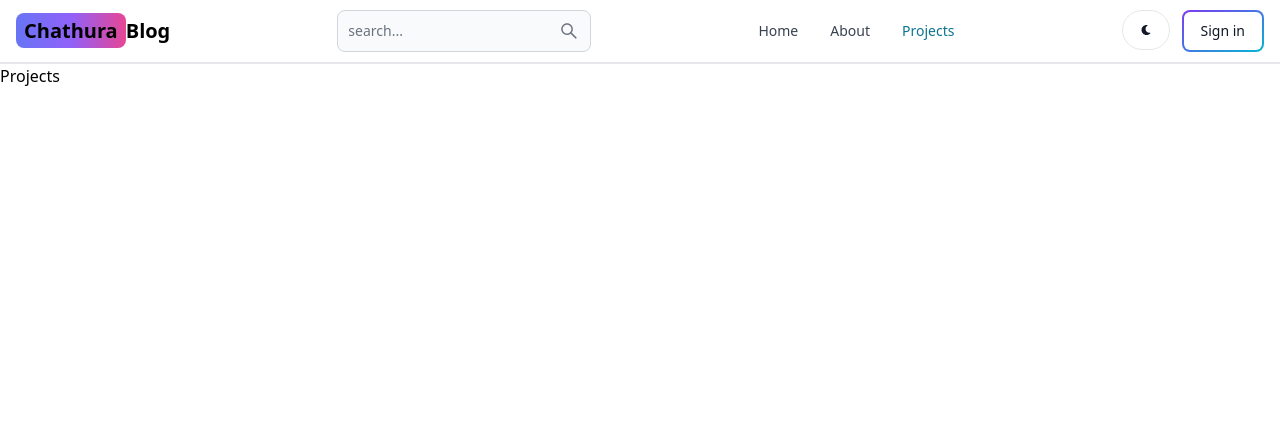
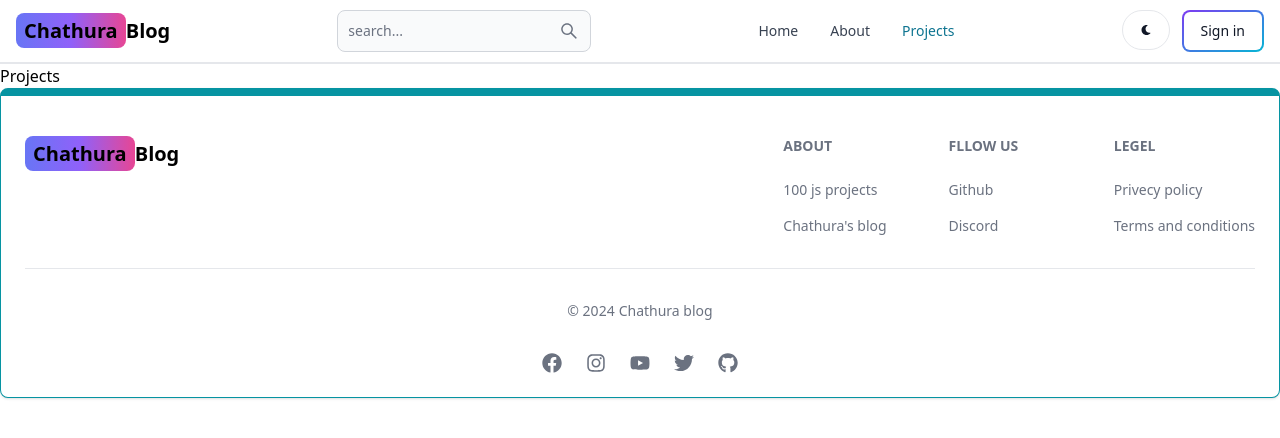
Before and after one commit to chathuraCA/mern-blog, a React (Vite) app in the folder client/: page /projects in a window 1280 px wide. Shown: the top 438 px of the page. Built offline with nearby package versions, Linux system fonts and the light colour scheme.

Commit message:
create footer component

```diff
--- a/client/src/App.jsx
+++ b/client/src/App.jsx
@@ -7,6 +7,7 @@ import SignUp from './pages/SignUp'
 import DashBoard from './pages/DashBoard'
 import Projects from './pages/Projects'
 import Header from './component/Header'
+import Footer from './component/Footer'
 
 export default function App() {
   return (
@@ -22,7 +23,7 @@ export default function App() {
 
     </Routes>
 
-
+    <Footer/>
     </BrowserRouter>
   )
 }
--- /dev/null
+++ b/client/src/component/Footer.jsx
@@ -0,0 +1,103 @@
+import { Footer } from 'flowbite-react'
+import React from 'react'
+import { Link} from "react-router-dom";
+import { FaFacebook,FaInstagram,FaTwitter,FaGithub,FaYoutube  } from "react-icons/fa";
+
+
+
+export default function FooterCom() {
+  return (
+    <Footer container className='border border-t-8 border-teal-500'>
+        <div className='w-full max-w-7xl mx-auto'>
+            <div className='grid w-full justify-between sm:flex md:grid-cols-1'>
+                <div className='mt-5'>
+                <Link
+        className="self-center whitespace-nowrap text-lg sm:text-xl font-semibold dark:text-white"
+        to="/"
+      >
+        <span className="px-2 py-1 bg-gradient-to-r from-indigo-500 via-purple-500 to-pink-500 rounded-lg ">
+          Chathura
+        </span>
+        Blog
+      </Link>
+                </div>
+          <div className='grid grid-cols-2 gap-8 mt-4 sm:grid-cols-3 sm:gap-6'>
+  <div>
+  <Footer.Title title='About'/>
+            <Footer.LinkGroup col>
+            <Footer.Link
+            href='https://www.100jsprojects.com'
+            target='_blank'
+            rel='noopener noreferrer'
+            >
+                100 js projects
+            </Footer.Link>
+            <Footer.Link
+              href='/about'
+              target='_blank'
+              rel='noopener noreferrer'
+            >
+                Chathura's blog
+            </Footer.Link>
+            </Footer.LinkGroup>
+  </div>
+
+
+  <div>
+  <Footer.Title title='Fllow us'/>
+            <Footer.LinkGroup col>
+            <Footer.Link
+            href='https://www.github.com'
+            target='_blank'
+            rel='noopener noreferrer'
+            >
+                Github
+            </Footer.Link>
+            <Footer.Link
+              href='#'
+
+            >
+            Discord
+            </Footer.Link>
+            </Footer.LinkGroup>
+  </div>
+
+
+  <div>
+  <Footer.Title title='LEGEL'/>
+            <Footer.LinkGroup col>
+            <Footer.Link
+            href='#'
+
+            >
+                Privecy policy
+            </Footer.Link>
+            <Footer.Link
+              href='/about'
+              target='_blank'
+              rel='noopener noreferrer'
+            >
+                Terms and conditions
+            </Footer.Link>
+            </Footer.LinkGroup>
+  </div>
+
+
+            </div>
+            </div>
+            <Footer.Divider/>
+<div className='text-center'>
+<Footer.Copyright href='#' by="Chathura blog" year={new Date().getFullYear()}/>
+</div>
+<div className='flex w-full gap-6 justify-center mt-8'>
+<Footer.Icon href='#' icon={FaFacebook}/>
+<Footer.Icon href='#' icon={FaInstagram}/>
+<Footer.Icon href='#' icon={FaYoutube}/>
+<Footer.Icon href='#' icon={FaTwitter}/>
+<Footer.Icon href='#' icon={FaGithub}/>
+</div>
+
+        </div>
+    </Footer>
+  )
+}
```
